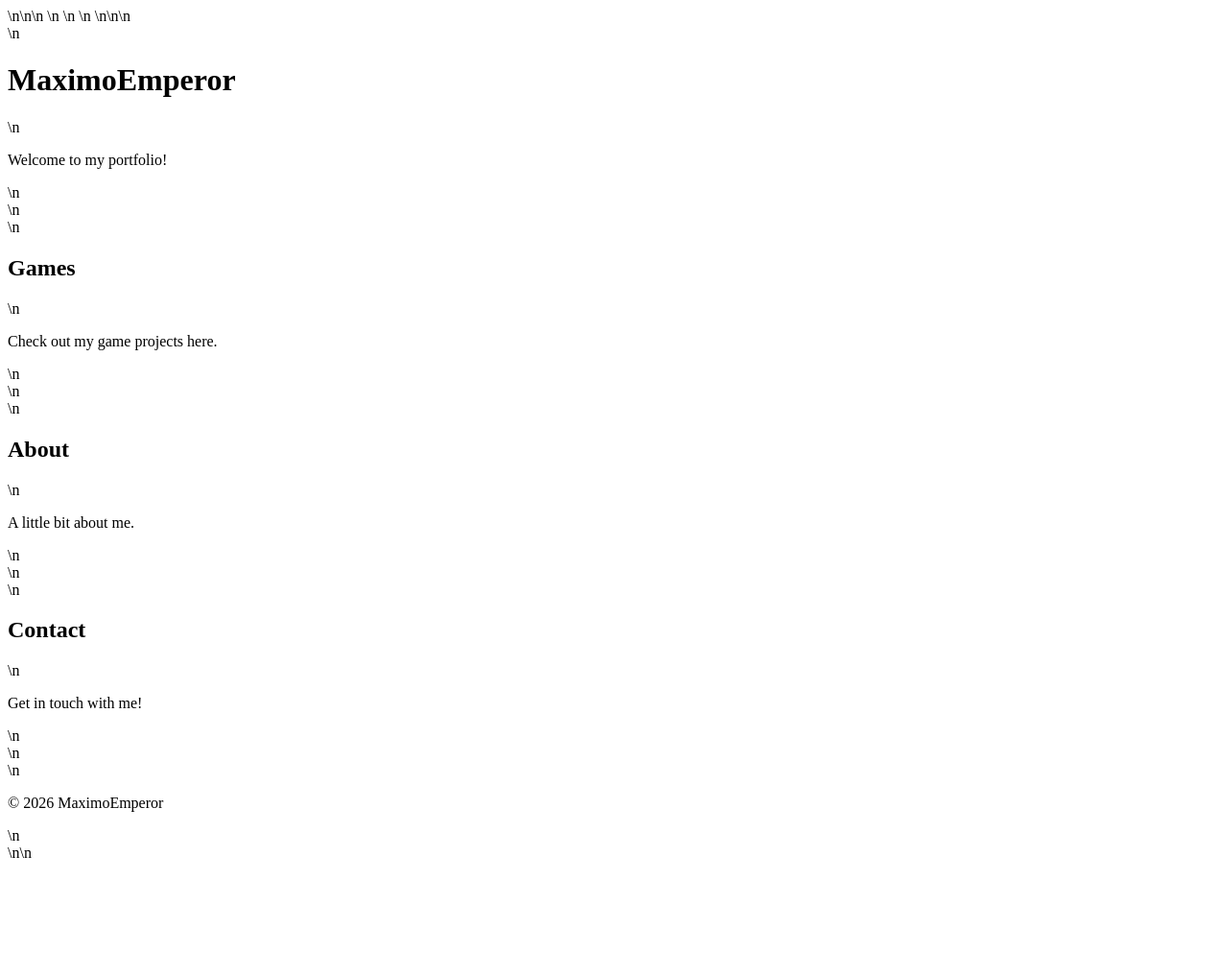
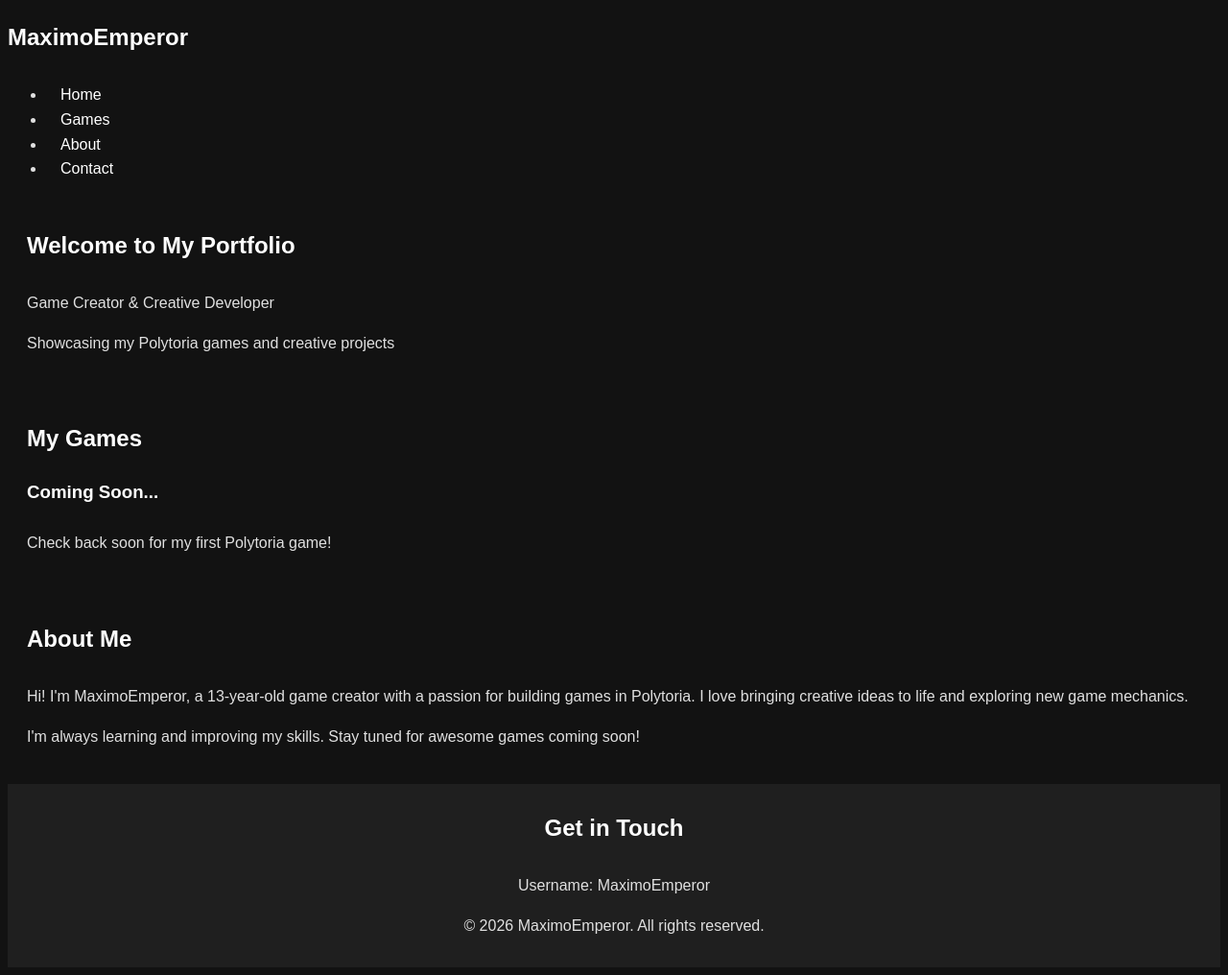
Before and after one commit to miquelex009-ui/portfolio-website, a plain HTML site: page index.html in a window 1280 px wide. Shown: the whole page at 96% size. Before the commit the page ends 906 px from the top, so only its background shows below. Drawn offline with Linux system fonts and the light colour scheme.

Commit message:
Updated index.html with modern minimalist design.

```diff
--- a/index.html
+++ b/index.html
@@ -1 +1,61 @@
-<!DOCTYPE html>\n<html lang="en">\n<head>\n    <meta charset="UTF-8">\n    <meta name="viewport" content="width=device-width, initial-scale=1.0">\n    <title>Portfolio - MaximoEmperor</title>\n    <style>\n        body {\n            background-color: #181818;\n            color: #f0f0f0;\n            font-family: Arial, sans-serif;\n            margin: 0;\n            padding: 0;\n        }\n        header {\n            text-align: center;\n            padding: 20px;\n        }\n        section {\n            padding: 20px;\n            margin: 20px;\n            border: 1px solid #444;\n            border-radius: 8px;\n        }\n        footer {\n            text-align: center;\n            padding: 10px;\n            position: absolute;\n            bottom: 0;\n            width: 100%;\n        }\n    </style>\n</head>\n<body>\n    <header>\n        <h1>MaximoEmperor</h1>\n        <p>Welcome to my portfolio!</p>\n    </header>\n    <section id="games">\n        <h2>Games</h2>\n        <p>Check out my game projects here.</p>\n    </section>\n    <section id="about">\n        <h2>About</h2>\n        <p>A little bit about me.</p>\n    </section>\n    <section id="contact">\n        <h2>Contact</h2>\n        <p>Get in touch with me!</p>\n    </section>\n    <footer>\n        <p>&copy; 2026 MaximoEmperor</p>\n    </footer>\n</body>\n</html>
+<!DOCTYPE html>
+<html lang="en">
+<head>
+    <meta charset="UTF-8">
+    <meta name="viewport" content="width=device-width, initial-scale=1.0">
+    <title>MaximoEmperor - Portfolio</title>
+    <link rel="stylesheet" href="styles.css">
+</head>
+<body>
+    <!-- Navigation Bar -->
+    <nav class="navbar">
+        <div class="nav-container">
+            <h1 class="logo">MaximoEmperor</h1>
+            <ul class="nav-menu">
+                <li><a href="#home">Home</a></li>
+                <li><a href="#games">Games</a></li>
+                <li><a href="#about">About</a></li>
+                <li><a href="#contact">Contact</a></li>
+            </ul>
+        </div>
+    </nav>
+
+    <!-- Hero Section -->
+    <section id="home" class="hero">
+        <div class="hero-content">
+            <h2>Welcome to My Portfolio</h2>
+            <p>Game Creator & Creative Developer</p>
+            <p class="subtitle">Showcasing my Polytoria games and creative projects</p>
+        </div>
+    </section>
+
+    <!-- Games Section -->
+    <section id="games" class="games">
+        <h2>My Games</h2>
+        <div class="games-grid">
+            <div class="game-card">
+                <h3>Coming Soon...</h3>
+                <p>Check back soon for my first Polytoria game!</p>
+            </div>
+        </div>
+    </section>
+
+    <!-- About Section -->
+    <section id="about" class="about">
+        <h2>About Me</h2>
+        <div class="about-content">
+            <p>Hi! I'm MaximoEmperor, a 13-year-old game creator with a passion for building games in Polytoria. I love bringing creative ideas to life and exploring new game mechanics.</p>
+            <p>I'm always learning and improving my skills. Stay tuned for awesome games coming soon!</p>
+        </div>
+    </section>
+
+    <!-- Contact Section -->
+    <footer id="contact" class="footer">
+        <h2>Get in Touch</h2>
+        <p>Username: MaximoEmperor</p>
+        <p>&copy; 2026 MaximoEmperor. All rights reserved.</p>
+    </footer>
+
+    <script src="script.js"></script>
+</body>
+</html>
```
